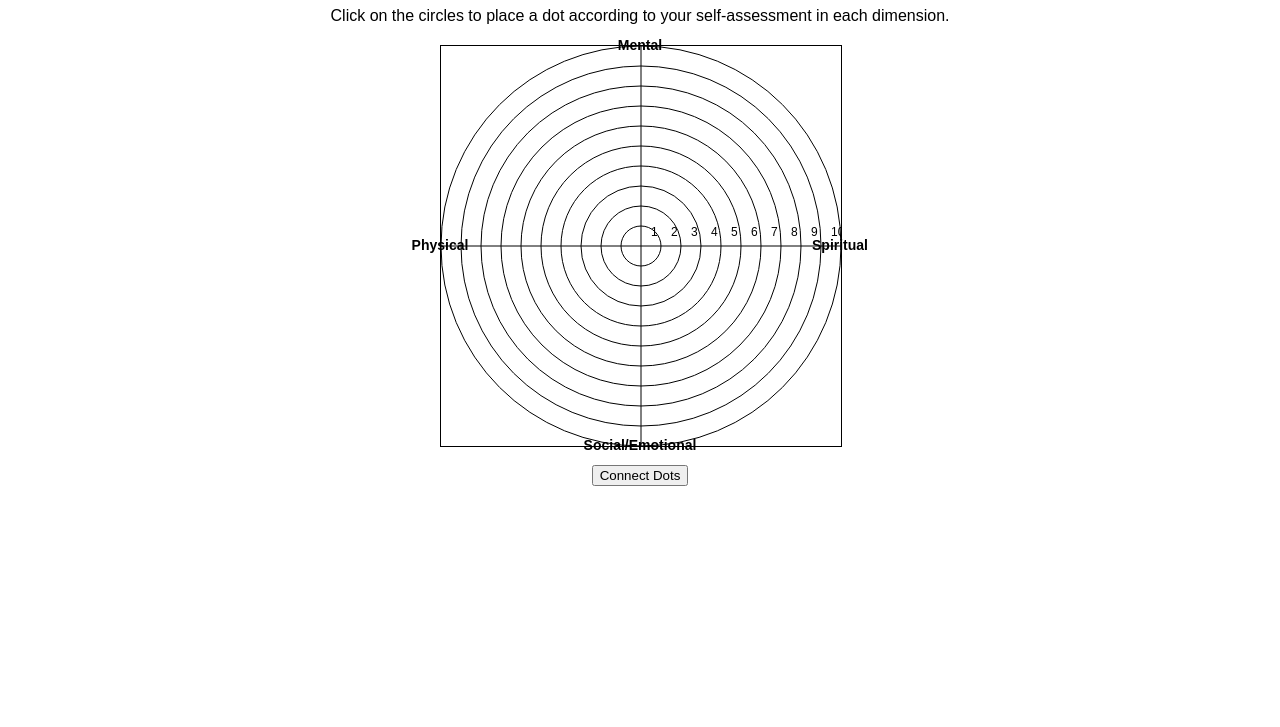
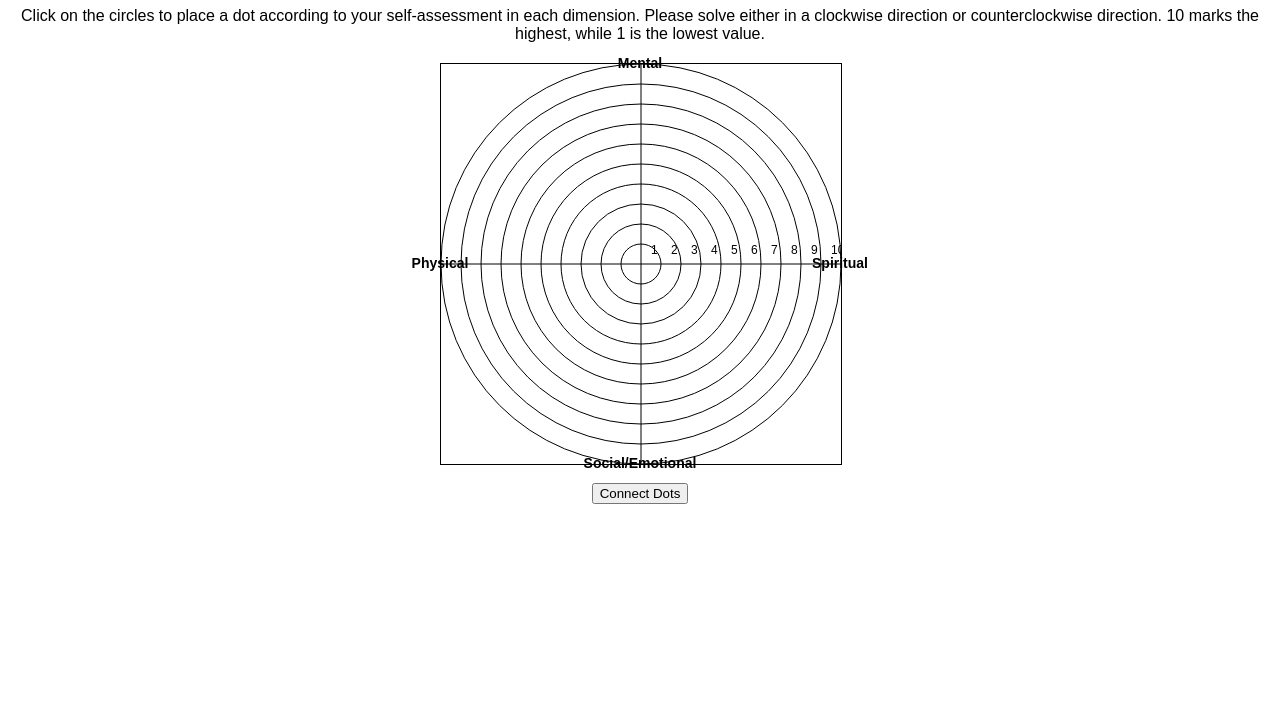
Before and after one commit to shajiaalianwar/Sharpen-the-Saw, a plain HTML site: page index.html in a window 1280 px wide. Shown: the part 73-800 px from the top of the page. Drawn offline with Linux system fonts and the light colour scheme.

Commit message:
Update index.html

```diff
--- a/index.html
+++ b/index.html
@@ -8,7 +8,9 @@
 </head>
 <body>
     <h1>Sharpen the Saw Activity</h1>
-    <p>Click on the circles to place a dot according to your self-assessment in each dimension.</p>
+    <p>Click on the circles to place a dot according to your self-assessment in each dimension. Please solve either in a clockwise direction or counterclockwise direction. 10 marks the highest, while 1 is the lowest value.
+
+</p>
     <div class="circle-container">
         <canvas id="circleCanvas"></canvas>
         <div id="labels">
```
